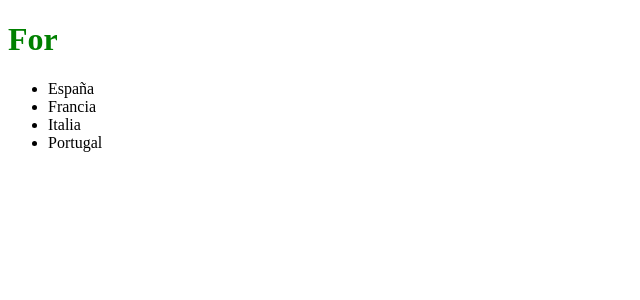
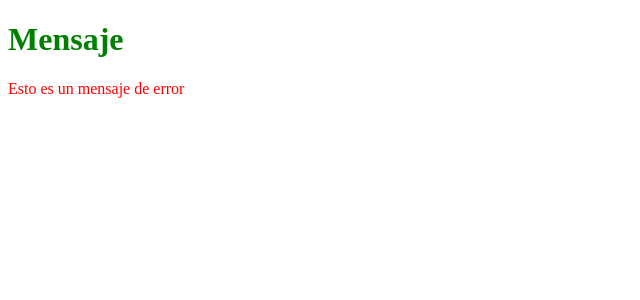
Before and after one commit to gabrieladia1979/Vue.js-Profesional-Course-50Hours, a Vue app in the folder PostCard/: page / in a window 1280 px wide. Shown: the top 300 px of the page, without its empty margins (0-640 px from the left). Built offline with nearby package versions, Linux system fonts and the light colour scheme.

Commit message:
Commit V-Bind

```diff
--- a/PostCard/src/App.vue
+++ b/PostCard/src/App.vue
@@ -1,12 +1,12 @@
 <template>
   <div>
-    <h1>For</h1>
-    <ExampleFor />
+    <h1>Mensaje</h1>
+    <ClassBind />
   </div>
 </template>
 
 <script lang="ts" setup>
-import ExampleFor from './components/Clase_3/ExampleFor.vue';
+import ClassBind from './components/Clase_3/ClassBind.vue';
 </script>
 
 <style>
--- /dev/null
+++ b/PostCard/src/components/Clase_3/ClassBind.vue
@@ -0,0 +1,13 @@
+<template>
+    <p v-bind:class =" {danger: hasError}">Esto es un mensaje de error</p>
+</template>
+
+<script lang="ts" setup>
+    let hasError = true;
+</script>
+
+<style scoped>
+.danger {
+    color: red;
+}
+</style>
```
